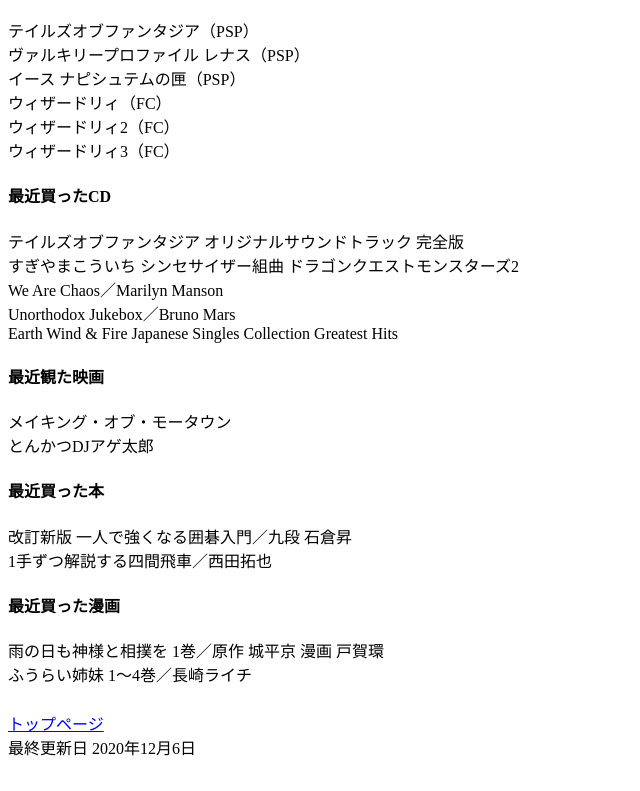
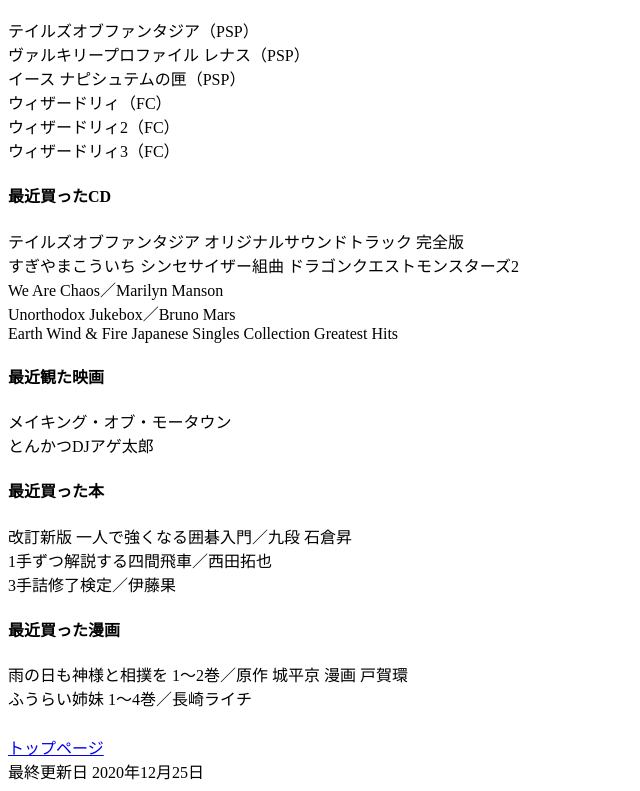
Before and after one commit to arao99/arao99.github.io, a plain HTML site: page status.html in a window 1280 px wide. Shown: the part 116-907 px from the top of the page, without its empty margins (0-640 px from the left). Before the commit the page ends 883 px from the top, so only its background shows below. Drawn offline with Linux system fonts and the light colour scheme.

Commit message:
update status

```diff
--- a/status.html
+++ b/status.html
@@ -30,16 +30,17 @@
     <div>
       <h4>最近買った本</h4>
       改訂新版 一人で強くなる囲碁入門／九段 石倉昇<br>
-      1手ずつ解説する四間飛車／西田拓也
+      1手ずつ解説する四間飛車／西田拓也<br>
+      3手詰修了検定／伊藤果
     </div>
     <div>
       <h4>最近買った漫画</h4>
-      雨の日も神様と相撲を 1巻／原作 城平京 漫画 戸賀環<br>
+      雨の日も神様と相撲を 1〜2巻／原作 城平京 漫画 戸賀環<br>
       ふうらい姉妹 1〜4巻／長崎ライチ
     </div>
     <div style="margin-top: 25px;">
       <a href="index.html">トップページ</a><br>
-      最終更新日 2020年12月6日
+      最終更新日 2020年12月25日
     </div>
   </body>
 </html>
```
Also changed, not shown: index.html (+1 -1 lines).
